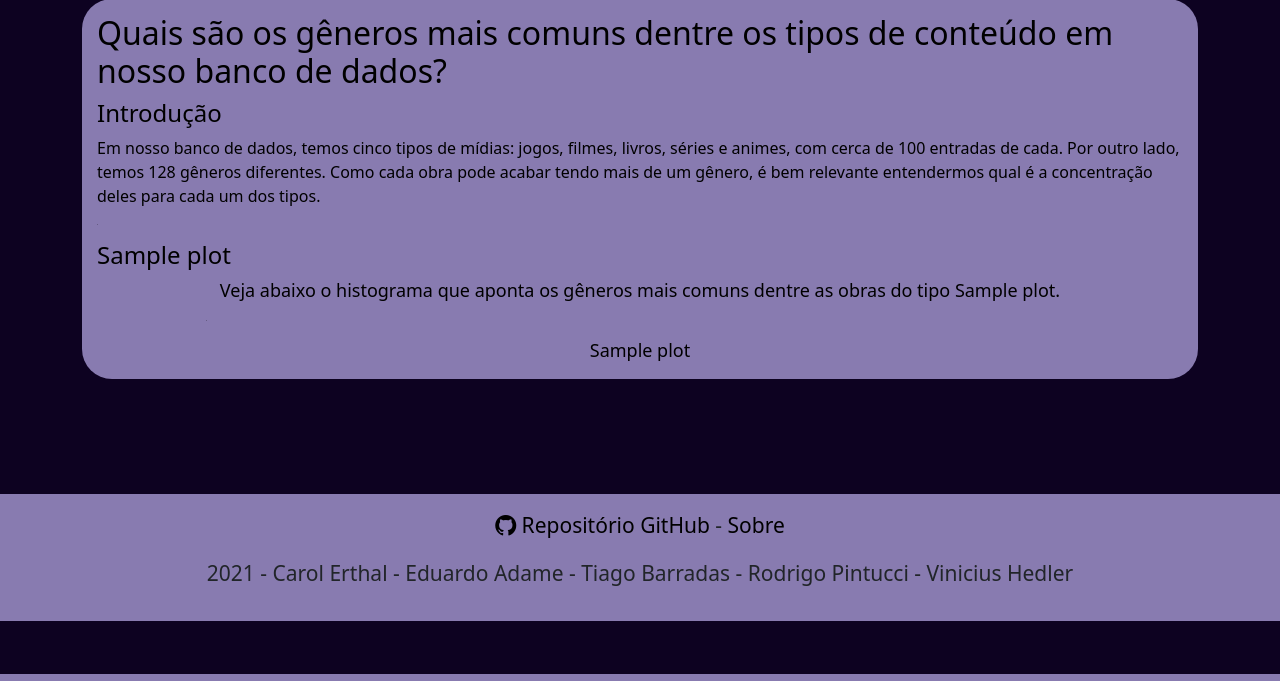
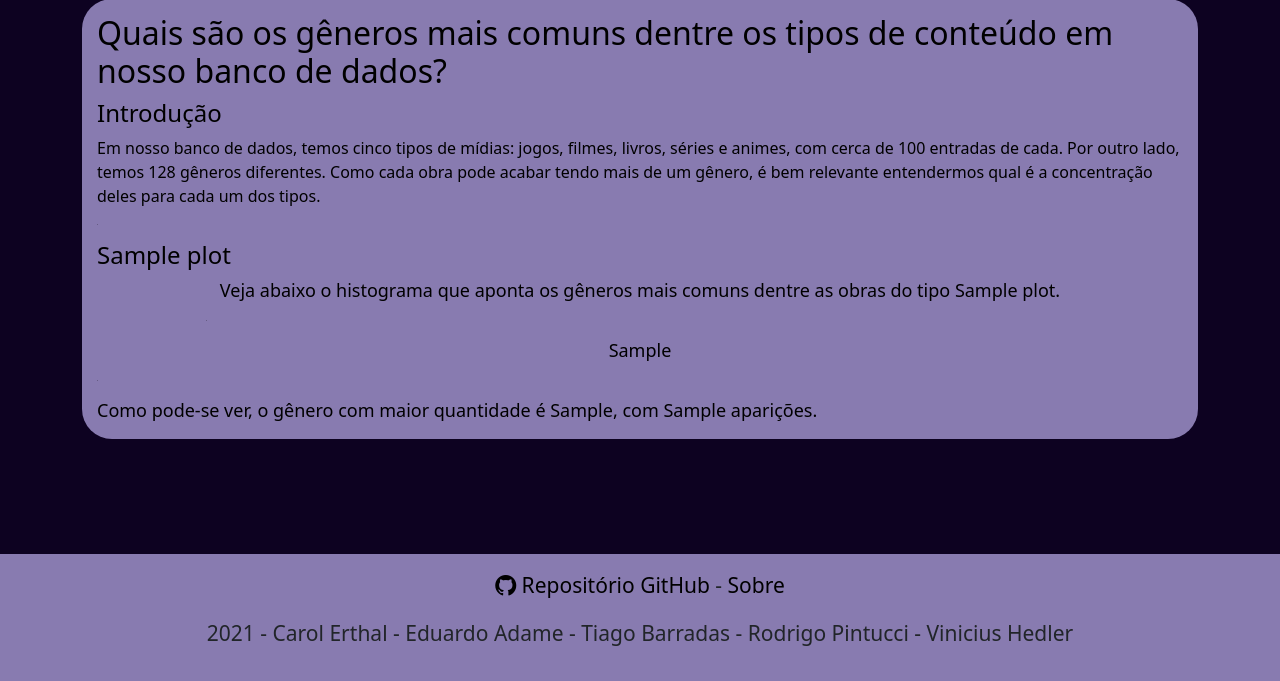
Before and after one commit to barrafas/coolt-django, a Django app: template adame/templates/adame.html in a window 1280 px wide. Shown: the part 126-807 px from the top of the page. Run offline with Django 3.2, Linux system fonts and the light colour scheme; the template is opened without the code that fills it: most values are stand-ins (such as "Sample title", 1, 10 or a date in 2020); some libraries are stand-ins or nearby versions.

Commit message:
Finishing analysis

```diff
--- a/adame/templates/adame.html
+++ b/adame/templates/adame.html
@@ -37,9 +37,11 @@
             Veja abaixo o histograma que aponta os gêneros mais comuns dentre as obras do tipo {{ name }}. </br>
             <hr width="1">
             <center>
-          {{ plot | safe}}
+          {{ plot.0 | safe}}
         </center>
-        </div>
+      </div>
+      <hr width="1">
+      Como pode-se ver, o gênero com maior quantidade é {{ plot.1.0 }}, com {{ plot.1.1 }} aparições.
         {% endfor %}
       </div>
     </div>
```
Also changed, not shown: adame/views.py (+13 -7 lines).
